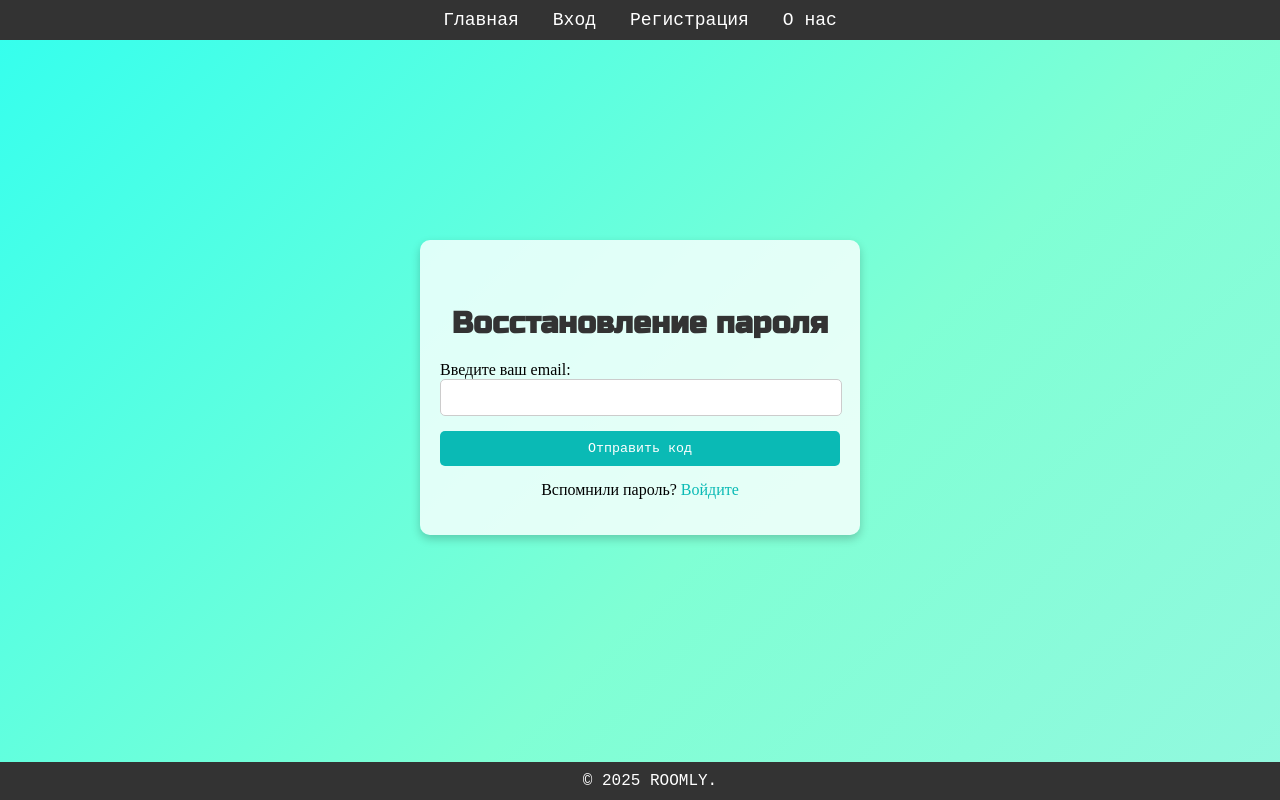
After one commit to FrudenFireKing/ROOMLY, a Flask app: page /forgot_password in a window 1280 px wide. The commit adds this page. Run offline with Flask 3, Linux system fonts and the light colour scheme; some libraries are stand-ins or nearby versions.

Commit message:
Добавлена функция восстановления пароля

```diff
--- /dev/null
+++ b/front/ROOMLY/Templates/forgot_password.html
@@ -0,0 +1,45 @@
+<!DOCTYPE html>
+<html lang="ru">
+<head>
+    <meta charset="UTF-8">
+    <title>Восстановление пароля</title>
+    <link rel="stylesheet" href="{{ url_for('static', filename='styles_reg.css') }}">
+</head>
+<body>
+    <nav>
+        <a href="{{ url_for('home') }}">Главная</a>
+        <a href="{{ url_for('login') }}">Вход</a>
+        <a href="{{ url_for('register') }}">Регистрация</a>
+        <a href="{{ url_for('about') }}">О нас</a>
+    </nav>
+
+    <div class="form-container">
+        <h1>Восстановление пароля</h1>
+
+        {% with messages = get_flashed_messages(with_categories=true) %}
+            {% if messages %}
+                {% for category, message in messages %}
+                    <div class="alert alert-{{ category }}">{{ message }}</div>
+                {% endfor %}
+            {% endif %}
+        {% endwith %}
+
+        <form method="POST">
+            <input type="hidden" name="csrf_token" value="{{ csrf_token() }}">
+            <div class="form-group">
+                <label for="email">Введите ваш email:</label>
+                <input type="email" id="email" name="email" required>
+            </div>
+            <button type="submit" class="btn">Отправить код</button>
+        </form>
+
+        <div class="links">
+            <p>Вспомнили пароль? <a href="{{ url_for('profile') }}">Войдите</a></p>
+        </div>
+    </div>
+
+    <footer>
+        &copy; 2025 ROOMLY.
+    </footer>
+</body>
+</html>
--- a/front/ROOMLY/Templates/profile.html
+++ b/front/ROOMLY/Templates/profile.html
@@ -33,6 +33,7 @@
                     <input type="password" name="password" placeholder="Пароль" required>
                     <button type="submit">Войти</button>
                 </form>
+                <p><a href="{{ url_for('forgot_password') }}">Восстановить пароль</a>.</p>
                 <p>Нет аккаунта? <a href="{{ url_for('register') }}">Зарегистрируйтесь</a>.</p>
             </div>
         {% else %}
--- a/front/ROOMLY/app.py
+++ b/front/ROOMLY/app.py
@@ -39,6 +39,8 @@ EMAIL_FROM = "Roomly <roomlynoreply@yandex.ru>"  # email отправителя
 # Глобальный словарь для хранения временных кодов подтверждения
 email_verification_codes = {}
 
+PASSWORD_RESET_CODES = {}
+
 # Регулярные выражения для валидации
 USERNAME_REGEX = re.compile(r'^[a-zA-Z0-9_]{3,20}$')
 EMAIL_REGEX = re.compile(r'^[a-zA-Z0-9_.+-]+@[a-zA-Z0-9-]+\.[a-zA-Z0-9-.]+$')
@@ -52,9 +54,9 @@ AVAILABLE_EQUIPMENT = [
     "Кондиционер",
     "Кофе",
     "Конференц-зал",
-    "Кухня",
-    "Балкон",
-    "Библиотека",
+    #"Кухня",
+    #"Балкон",
+    #"Библиотека",
 ]
 
 def safe_string_compare(a, b):
@@ -517,76 +519,119 @@ def resend_code():
 
     return render_template('resend_code.html')
 
-@app.route('/login', methods=['GET', 'POST'])
-def login():
+
+# Добавляем в глобальные переменные
+PASSWORD_RESET_CODES = {}
+
+
+# Добавляем новые маршруты
+@app.route('/forgot_password', methods=['GET', 'POST'])
+def forgot_password():
     if request.method == 'POST':
-        username = sanitize_input(request.form.get('username', ''))
-        password = request.form.get('password', '')
+        email = sanitize_input(request.form.get('email', ''))
 
-        conn = None
         try:
+            validate_input(email, EMAIL_REGEX, 'email')
+
             conn = get_db_connection()
-
-            # Проверка суперпользователя
-            if (safe_string_compare(username, SUPERUSER_USERNAME) and
-                    safe_string_compare(password, SUPERUSER_PASSWORD)):
-                session['user_id'] = 0
-                session['username'] = SUPERUSER_USERNAME
-                session['is_admin'] = True
-                session['is_superuser'] = True
-                flash('Вход выполнен как суперпользователь', 'success')
-                return redirect(url_for('admin_panel'))
-
-            # Поиск пользователя
-            user = conn.execute(
-                'SELECT * FROM users WHERE username = ?',
-                (username,)
-            ).fetchone()
+            user = conn.execute('SELECT * FROM users WHERE email = ?', (email,)).fetchone()
+            conn.close()
 
             if not user:
-                flash('Неверное имя пользователя или пароль', 'error')
-                return redirect(url_for('login'))
+                flash('Пользователь с таким email не найден', 'error')
+                return redirect(url_for('forgot_password'))
 
-            # Проверка блокировки после множества попыток
-            if user['failed_attempts'] >= 5:
-                flash('Слишком много неудачных попыток. Попробуйте позже.', 'error')
-                return redirect(url_for('login'))
+            # Генерируем код сброса
+            reset_code = generate_verification_code()
+            PASSWORD_RESET_CODES[email] = {
+                'code': reset_code,
+                'timestamp': datetime.now()
+            }
 
-            # Проверка пароля
-            if checkpw(password.encode('utf-8'), user['password']):
-                # Успешный вход
-                session['user_id'] = user['id']
-                session['username'] = user['username']
-                session['email'] = user['email']
-                session['is_admin'] = bool(user['is_admin'])
-                session['last_login'] = datetime.now().strftime('%Y-%m-%d %H:%M:%S')
+            # Отправляем email с кодом
+            Thread(target=send_password_reset_email, args=(email, reset_code)).start()
 
-                # Сбрасываем счётчик неудачных попыток
-                conn.execute(
-                    'UPDATE users SET failed_attempts = 0, last_login = ? WHERE id = ?',
-                    (session['last_login'], user['id'])
-                )
-                conn.commit()
+            session['reset_email'] = email
+            flash('Код для сброса пароля отправлен на вашу почту', 'success')
+            return redirect(url_for('reset_password'))
 
-                flash(f'Добро пожаловать, {user["username"]}!', 'success')
-                return redirect(url_for('profile'))
-            else:
-                # Неверный пароль
-                conn.execute(
-                    'UPDATE users SET failed_attempts = failed_attempts + 1 WHERE id = ?',
-                    (user['id'],)
-                )
-                conn.commit()
-                flash('Неверное имя пользователя или пароль', 'error')
+        except ValueError as e:
+            flash(str(e), 'error')
 
-        except sqlite3.Error as e:
-            logger.error(f"Database error in login: {str(e)}")
-            flash('Ошибка при входе в систему', 'error')
-        finally:
-            if conn:
-                conn.close()
+    return render_template('forgot_password.html')
 
-    return render_template('login.html')
+
+@app.route('/reset_password', methods=['GET', 'POST'])
+def reset_password():
+    if 'reset_email' not in session:
+        flash('Сначала запросите сброс пароля', 'error')
+        return redirect(url_for('forgot_password'))
+
+    email = session['reset_email']
+
+    if request.method == 'POST':
+        code = request.form.get('code', '').strip()
+        new_password = request.form.get('new_password', '')
+        confirm_password = request.form.get('confirm_password', '')
+
+        if not code or not code.isdigit() or len(code) != 6:
+            flash('Пожалуйста, введите 6-значный код', 'error')
+        elif new_password != confirm_password:
+            flash('Пароли не совпадают', 'error')
+        elif len(new_password) < 8:
+            flash('Пароль должен содержать минимум 8 символов', 'error')
+        elif email not in PASSWORD_RESET_CODES:
+            flash('Код сброса не найден или истёк', 'error')
+            return redirect(url_for('forgot_password'))
+        elif (datetime.now() - PASSWORD_RESET_CODES[email]['timestamp']) > timedelta(minutes=30):
+            flash('Срок действия кода истёк', 'error')
+            del PASSWORD_RESET_CODES[email]
+            return redirect(url_for('forgot_password'))
+        elif code != PASSWORD_RESET_CODES[email]['code']:
+            flash('Неверный код подтверждения', 'error')
+        else:
+            # Обновляем пароль
+            hashed_password = hashpw(new_password.encode('utf-8'), gensalt())
+
+            conn = get_db_connection()
+            conn.execute(
+                'UPDATE users SET password = ? WHERE email = ?',
+                (hashed_password, email)
+            )
+            conn.commit()
+            conn.close()
+
+            # Очищаем сессию
+            del PASSWORD_RESET_CODES[email]
+            session.pop('reset_email', None)
+
+            flash('Пароль успешно изменён! Теперь вы можете войти', 'success')
+            return redirect(url_for('login'))
+
+    return render_template('reset_password.html')
+
+
+def send_password_reset_email(email, code):
+    try:
+        msg = MIMEText(f"""
+        Здравствуйте!
+        Для сброса пароля на ROOMLY используйте следующий код: {code}
+        Если вы не запрашивали сброс пароля, проигнорируйте это письмо.
+        С уважением,
+        Команда ROOMLY
+        """, 'plain', 'utf-8')
+        msg['Subject'] = 'Сброс пароля для ROOMLY'
+        msg['From'] = EMAIL_FROM
+        msg['To'] = email
+
+        with smtplib.SMTP(EMAIL_SMTP_SERVER, EMAIL_SMTP_PORT) as server:
+            server.starttls()
+            server.login(EMAIL_SMTP_USER, EMAIL_SMTP_PASSWORD)
+            server.send_message(msg)
+        return True
+    except Exception as e:
+        logger.error(f"Error sending password reset email: {str(e)}")
+        return False
 
 
 @app.route('/logout')
```
Also changed, not shown: front/ROOMLY/Templates/login.html (deleted, +0 -28 lines), front/ROOMLY/Templates/reset_password.html (added, +51 -0 lines).
